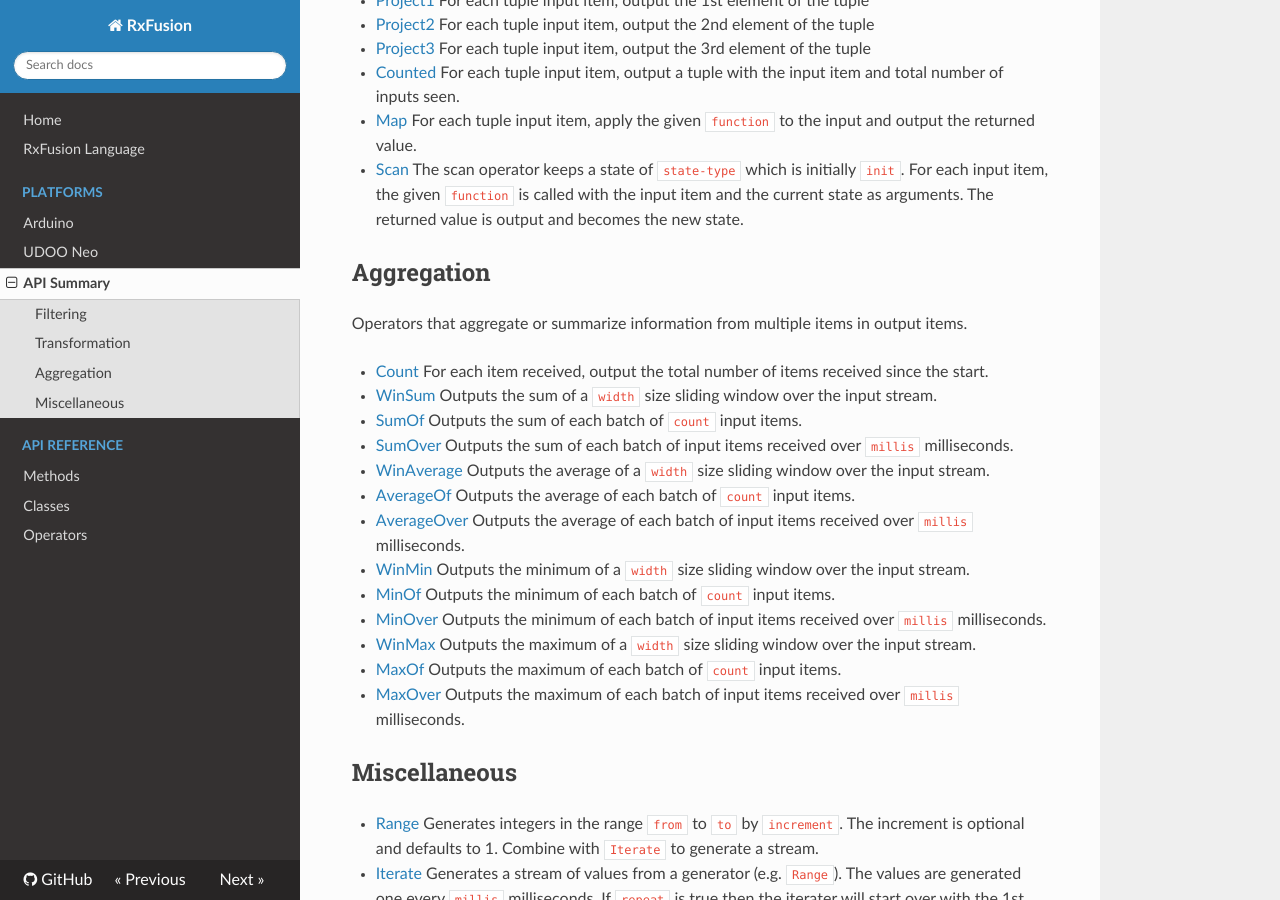
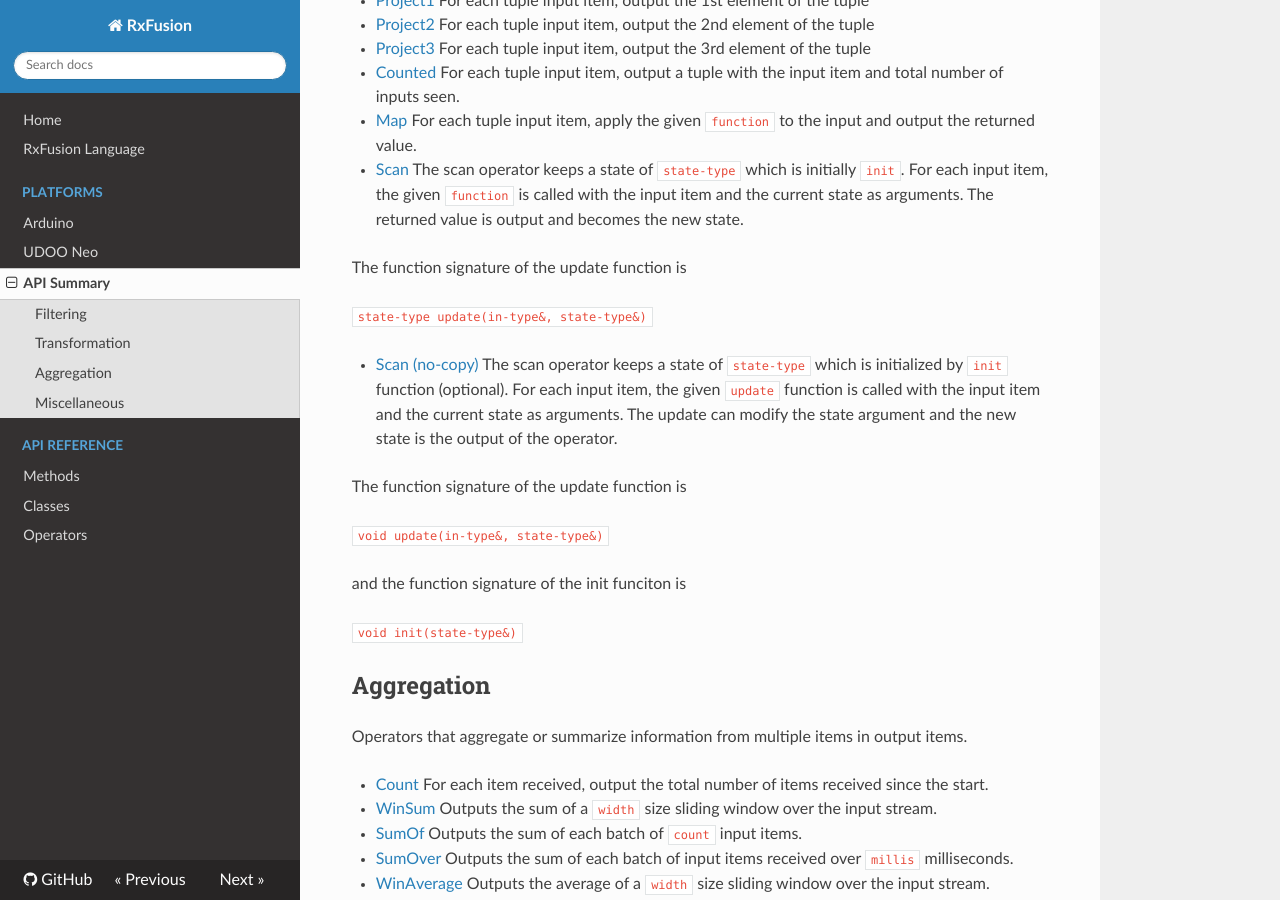
Before and after one commit to sathibault/RxFusion, an MkDocs documentation site: the page built from docs/api-reference.md, in a window 1280 px wide and 900 px high, scrolled down 1338 px. Built offline with MkDocs 1.6.1, drawn with Linux system fonts in a browser that asks for light colours; nearby versions of some CDN libraries; old or Windows-style settings are respelled for this version of MkDocs.

Commit message:
No-copy scan

````diff
--- a/docs/api-reference.md
+++ b/docs/api-reference.md
@@ -47,6 +47,21 @@
 * [Counted](operators.md#counted) For each tuple input item, output a tuple with the input item and total number of inputs seen.
 * [Map](operators.md#map) For each tuple input item, apply the given `function` to the input and output the returned value.
 * [Scan](operators.md#scan) The scan operator keeps a state of `state-type` which is initially `init`.  For each input item, the given `function` is called with the input item and the current state as arguments.  The returned value is output and becomes the new state.
+
+The function signature of the update function is
+
+```state-type update(in-type&, state-type&)```
+
+* [Scan (no-copy)](operators.md#scan-no-copy) The scan operator keeps a state of `state-type` which is initialized by `init` function (optional).  For each input item, the given `update` function is called with the input item and the current state as arguments.  The update can modify the state argument and the new state is the output of the operator.
+
+The function signature of the update function is
+
+```void update(in-type&, state-type&)```
+
+and the function signature of the init funciton is
+
+```void init(state-type&)```
+
 
 ## Aggregation
 
````
Also changed, not shown: docs/api-index.md (+1 -1 lines), docs/operators.md (+26 -0 lines), 3 other files.
